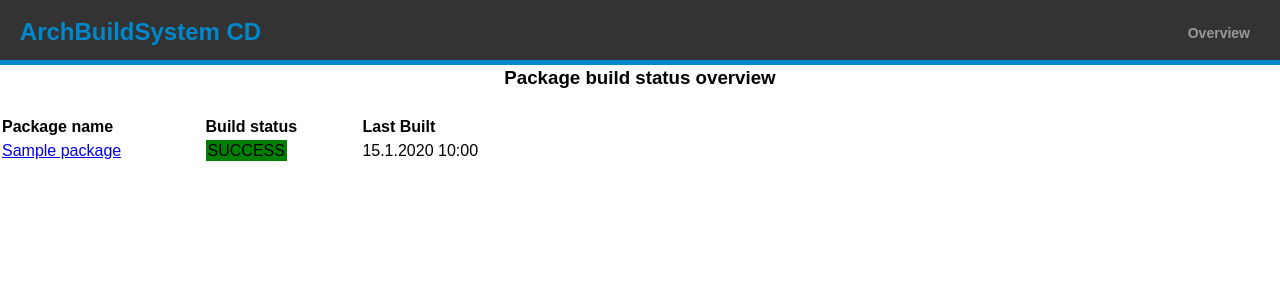
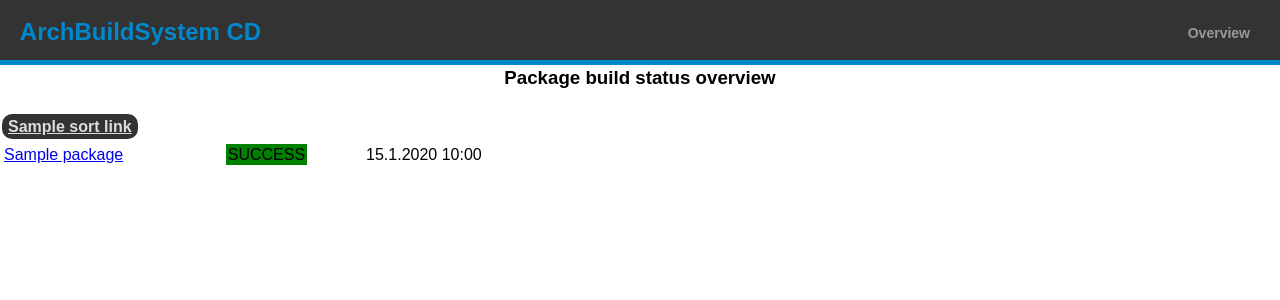
Before and after one commit to bionade24/abs_cd, a Django app: template cd_manager/templates/cd_manager/package_list.html in a window 1280 px wide. Shown: the top 300 px of the page. Run offline with Django 3.2, Linux system fonts and the light colour scheme; tables that the repository leaves empty hold one stand-in row (values such as "Sample post"); the template is opened without the code that fills it: values that come from a table or form of the project are taken from there, most other values are stand-ins (such as "Sample title", 1, 10 or a date in 2020); parts of the project's set-up code (start-up, migrations or seed data) failed here and were passed over.

Commit message:
Make views.PackageOverview sortable

```diff
--- a/abs_cd/settings.py
+++ b/abs_cd/settings.py
@@ -48,6 +48,7 @@ INSTALLED_APPS = [
     'django.contrib.sessions',
     'django.contrib.messages',
     'django.contrib.staticfiles',
+    'sortable_listview',
     'cd_manager']
 
 MIDDLEWARE = [
--- a/cd_manager/static/cd_manager/package_list.css
+++ b/cd_manager/static/cd_manager/package_list.css
@@ -3,9 +3,22 @@ table {
 }
 
 th {
-    text-align: left
+    text-align: left;
+    padding: 0px;
+}
+
+td {
+    text-align: left;
+    padding: 2px;
 }
 
 span {
     padding: 2px
 }
+
+.pkglist_header {
+	background-color: #333;
+	color: #DDD;
+	border-radius: 10px;
+	padding: 4px;
+}
--- a/cd_manager/templates/cd_manager/package_list.html
+++ b/cd_manager/templates/cd_manager/package_list.html
@@ -10,11 +10,20 @@
     </br>
     {% if package_list %}
         <table>
-                <tr>
-                    <th class="pkgname">Package name</th>
-                    <th>Build status</th>
-                    <th>Last Built</th>
-                </tr>
+		<tr>
+		{% for sort_link in sort_link_list %}
+			<th class="sort-link {{sort_link.attrs }}">
+				<a class = "pkglist_header" href="{{ sort_link.path }}">
+					<span class="{{ sort_link.indicator }}">
+    						{{ sort_link.title }}
+    						{% if sort_link.indicator == 'sort-asc' %}▲{% endif %}
+    						{% if sort_link.indicator == 'sort-desc' %}▼{% endif %}
+					</span>
+				</a>
+			</th>
+		{% endfor %}
+		</tr>
+		<tr>  </tr>
             {% for package in package_list %}
                 <tr>
                     <td class="pkgname"><a href="{% url 'cd_manager:package' package.name %}">{{ package.name}}</a></td>
--- a/requirements.txt
+++ b/requirements.txt
@@ -2,3 +2,4 @@ Django==3.1.1
 docker==4.3.1
 gunicorn==20.0.4
 wcmatch==7.1
+django-sortable-listview==0.43
```
Also changed, not shown: cd_manager/views.py (+10 -1 lines).
